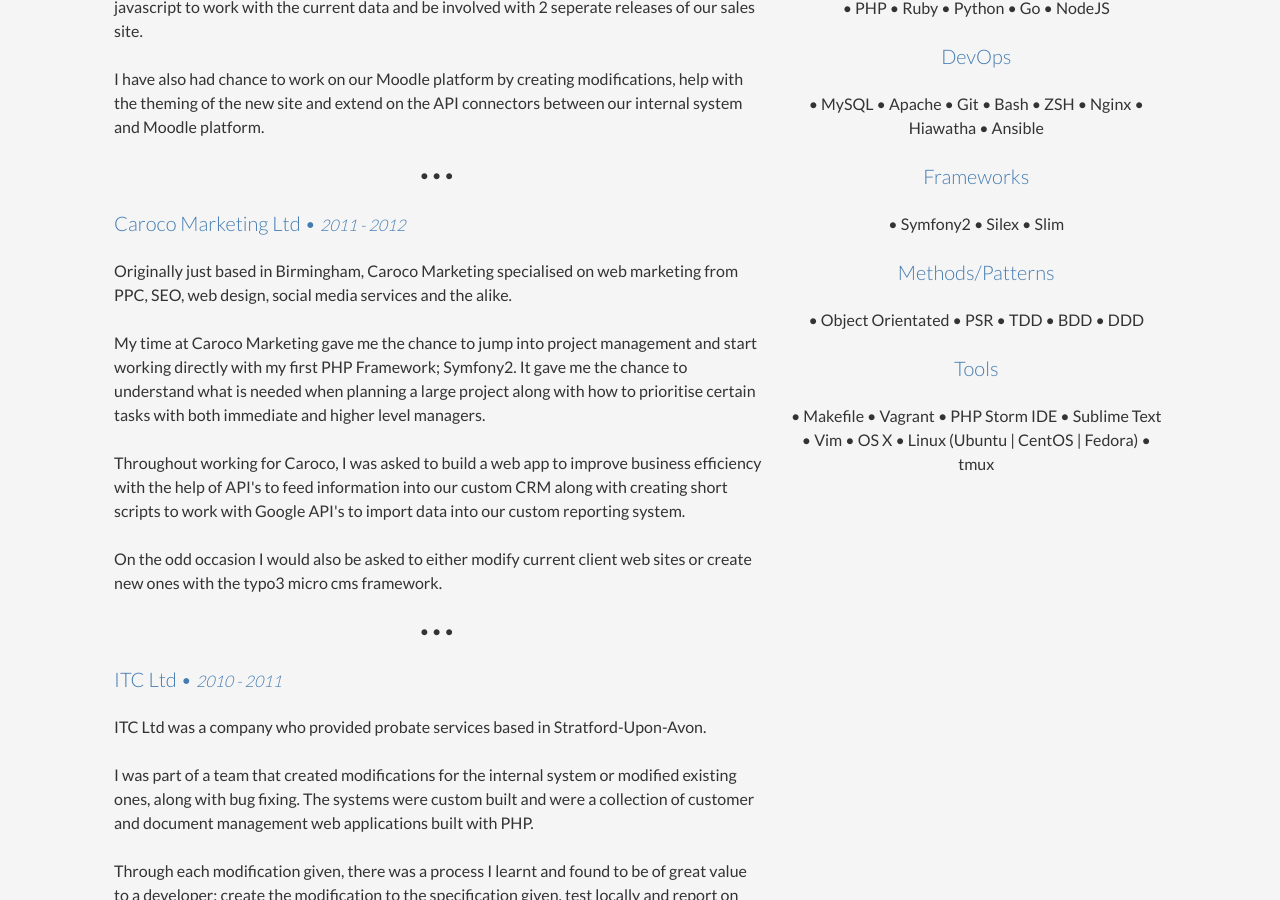
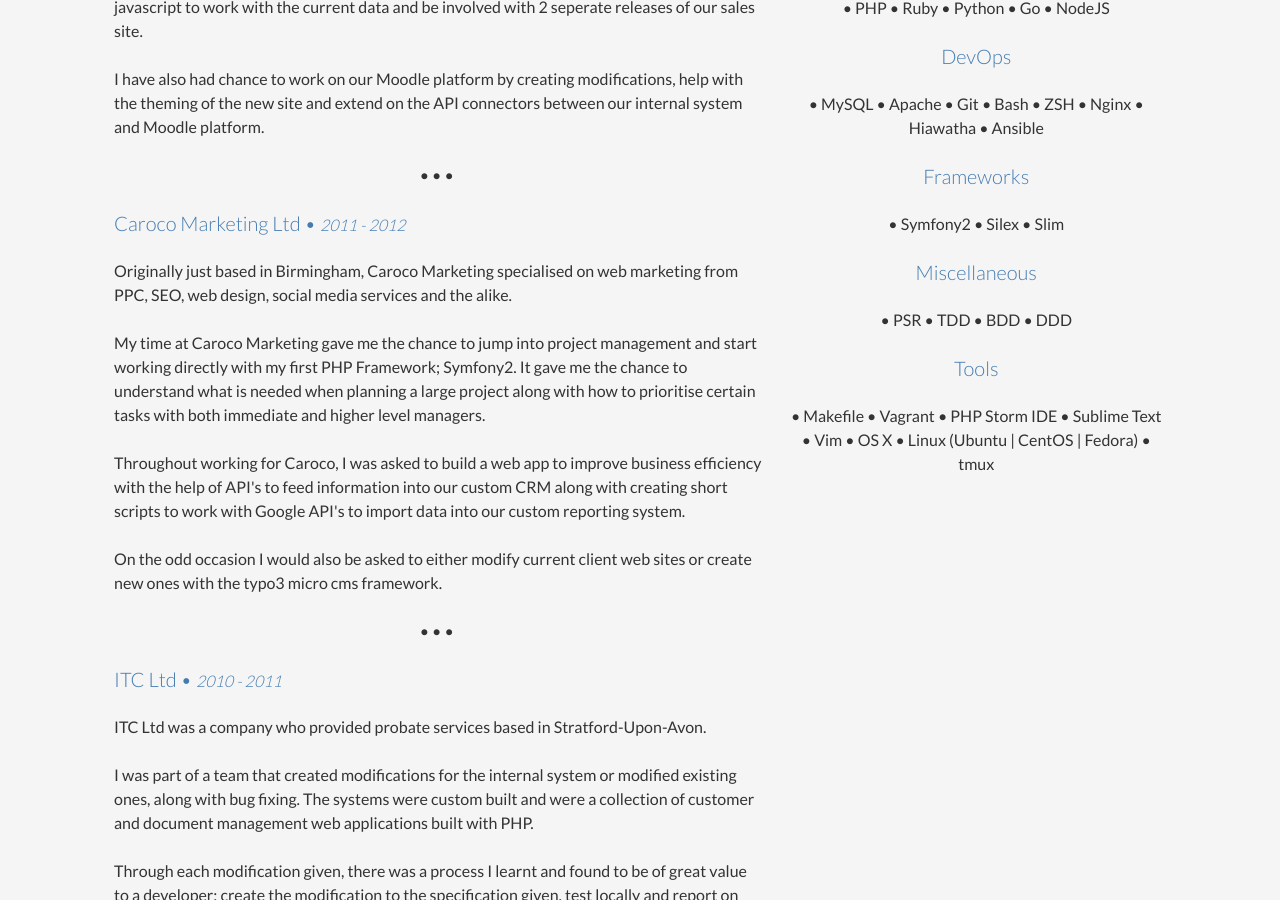
Before and after one commit to futurepixels/futurepixels.co.uk, a Jekyll site: the page built from resume.html, in a window 1280 px wide and 900 px high, scrolled down 1464 px. Built offline with Jekyll 4.4.1, drawn with Linux system fonts in a browser that asks for light colours.

Commit message:
Rename of skill set title

```diff
--- a/_config.yml
+++ b/_config.yml
@@ -59,9 +59,8 @@
       - Silex
       - Slim
 
-  - title: Methods/Patterns
+  - title: Miscellaneous
     items:
-      - Object Orientated
       - PSR
       - TDD
       - BDD
```
